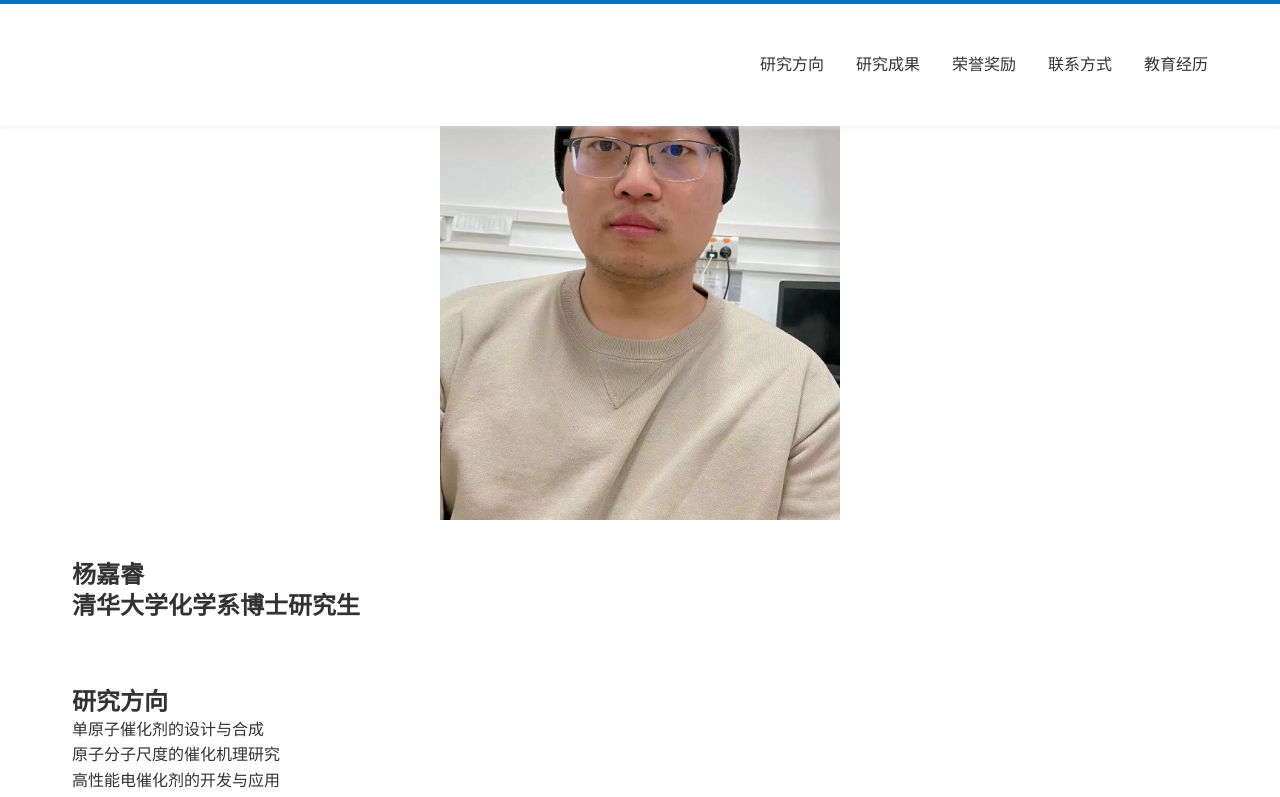
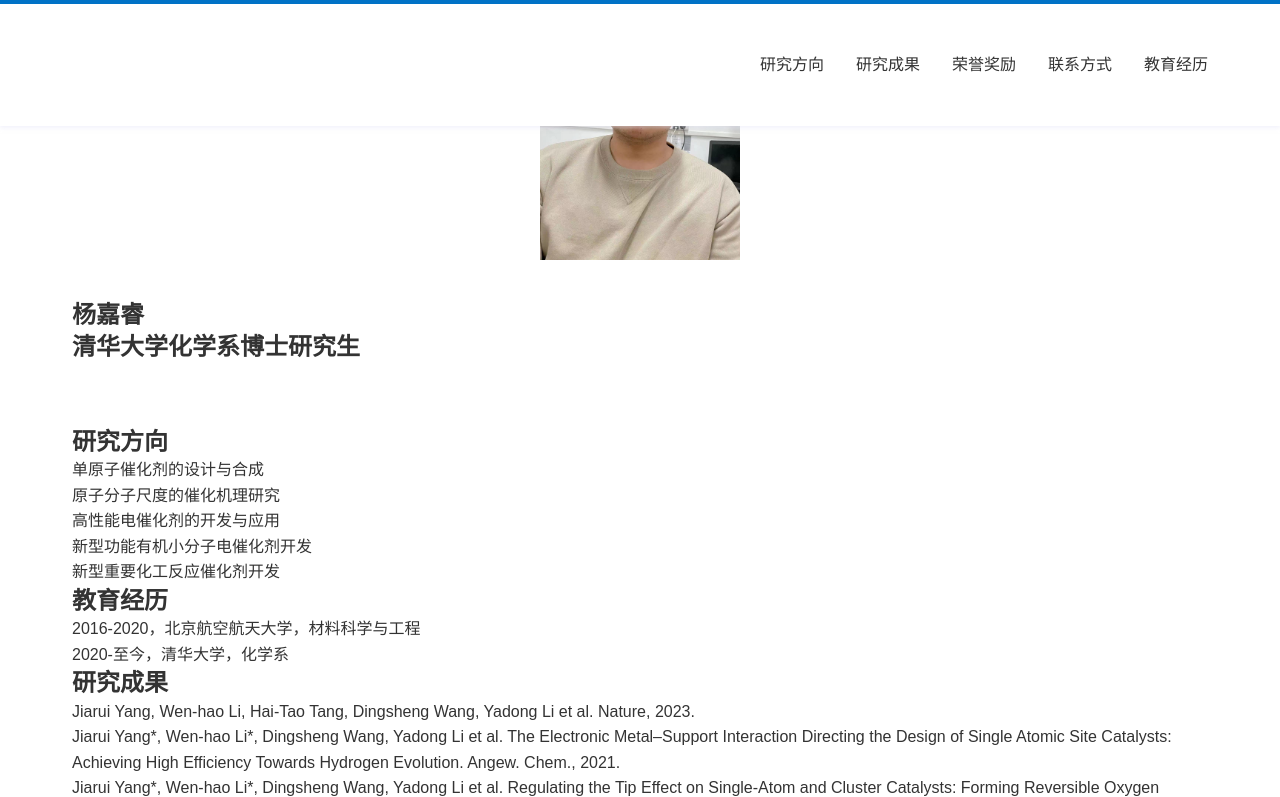
Before and after one commit to jerrythth/home, a plain HTML site: page index.html in a window 1280 px wide. Shown: the top 797 px of the page. Drawn offline with Linux system fonts and the light colour scheme.

Commit message:
Update index.html

```diff
--- a/index.html
+++ b/index.html
@@ -23,7 +23,7 @@
 			</nav>
 		</header>
 		<div style="text-align: center;">
-			<img src="近照.jpg" alt="Image" width="400">
+			<img src="近照.jpg" alt="Image" width="200">
 		</div>
 		<section class="banner">
 			<div class="container">
```
